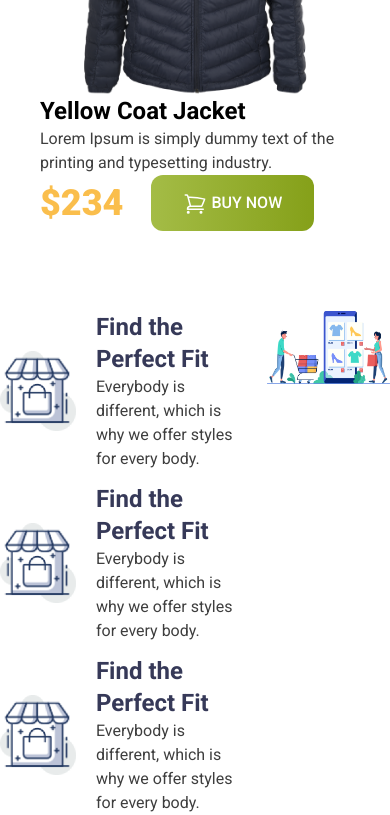
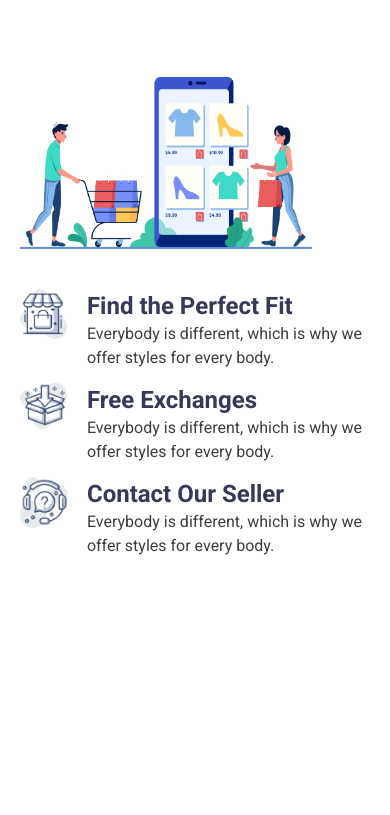
Before and after one commit to Tanvir6184/Penguin-fashion-site, a plain HTML site: page index.html in a window 390 px wide. Shown: the part 3729-4544 px from the top of the page. After the commit the page ends 4288 px from the top, so only its background shows below. Drawn offline with nearby package versions, Linux system fonts and the light colour scheme.

Commit message:
only mobile responsive & medium device responsive done

```diff
--- a/index.html
+++ b/index.html
@@ -21,7 +21,7 @@
 }
    </style>
 </head>
-<body class="font-roboto-thin">
+<body class="font-roboto-thin w-[90%] lg:w-[90%] mx-auto">
     <header class=" bg-[#FFFBF0]">
         <nav>
 
@@ -170,36 +170,36 @@
         </section>
         <!-- ENDING SECTION -->
 
-        <section>
-            <div class="flex mt-10 gap-x-5">
+        <section class="container mx-auto">
+            <div class="grid  lg:grid-cols-2 mt-10 gap-x-5">
                 <div class=" gap-x-5 space-y-3">
-                    <div class="flex items-center gap-5 ">
-                        <div><img src="./icons/house.png" alt=""></div>
+                    <div class="flex items-center gap-5 w-276 md:w-[489px] md:h-[135px]">
+                        <div class="w-[78px] h-[82px]"><img src="./icons/house.png" alt=""></div>
                         <div>
                             <h4 class="font-bold text-2xl text-[#363958]">Find the Perfect Fit</h4>
-                            <p class="font-normal text-base text-[#3E3E3E]">Everybody is different, which is why we
+                            <p class="font-normal text-base text-[#3E3E3E] w-276">Everybody is different, which is why we
                             offer styles for every body.</p>
                         </div>
                     </div>
-                    <div class="flex items-center gap-5">
-                        <div><img src="./icons/house.png" alt=""></div>
+                    <div class="flex items-center gap-5 w-276 md:w-[489px] md:h-[135px]">
+                        <div class="w-[78px] h-[82px]"><img src="./icons/box.png" alt=""></div>
                         <div>
-                            <h4 class="font-bold text-2xl text-[#363958]">Find the Perfect Fit</h4>
-                            <p class="font-normal text-base text-[#3E3E3E]">Everybody is different, which is why we
+                            <h4 class="font-bold text-2xl text-[#363958]">Free Exchanges</h4>
+                            <p class="font-normal text-base text-[#3E3E3E] w-276">Everybody is different, which is why we
                                 offer styles for every body.</p>
                         </div>
                     </div>
-                    <div class=" flex items-center gap-5">
-                        <div><img src="./icons/house.png" alt=""></div>
+                    <div class=" flex items-center gap-5 w-276 md:w-[489px] md:h-[135px]">
+                        <div class="w-[78px] h-[82px]" ><img src="./icons/question.png" alt=""></div>
                         <div>
-                            <h4 class="font-bold text-2xl text-[#363958]">Find the Perfect Fit</h4>
-                            <p class="font-normal text-base text-[#3E3E3E]">Everybody is different, which is why we
+                            <h4 class="font-bold text-2xl text-[#363958]">Contact Our Seller</h4>
+                            <p class="font-normal text-base text-[#3E3E3E] w-276">Everybody is different, which is why we
                                 offer styles for every body.</p>
                         </div>
                     </div>
                 </div>
 
-                <div class="w-11/12">
+                <div class="w-[292px] lg:w-full order-first pb-10">
                     <img src="./images/shopping.png" alt="">
                 </div>
             </div>
```
